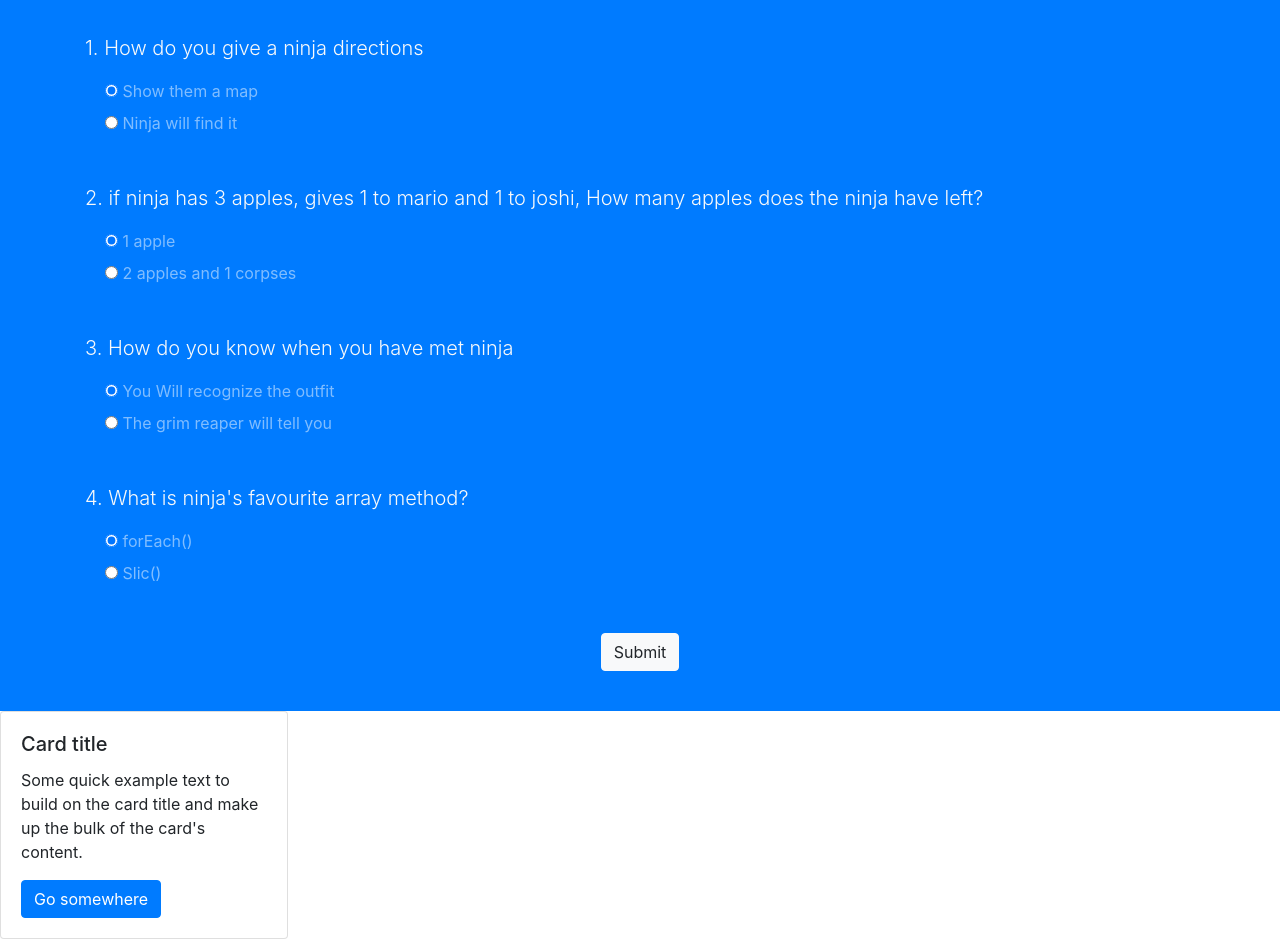
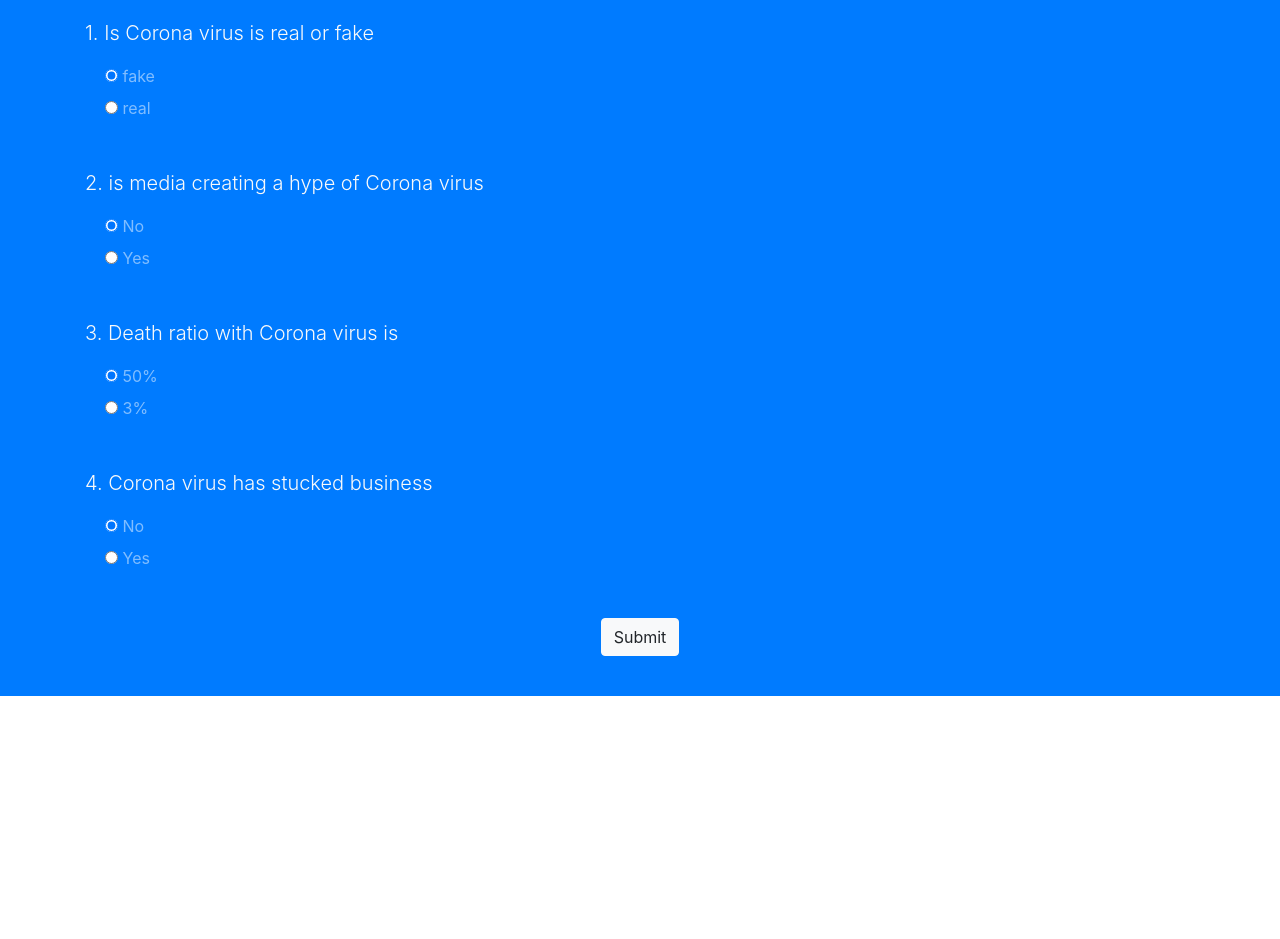
Before and after one commit to SikandarMehmood/hashir.github.io, a plain HTML site: page index.html in a window 1280 px wide. Shown: the part 292-1231 px from the top of the page. After the commit the page ends 988 px from the top, so only its background shows below. Drawn offline with nearby package versions, Linux system fonts and the light colour scheme.

Commit message:
updated
thanks

```diff
--- a/app.js
+++ b/app.js
@@ -16,6 +16,37 @@ form.addEventListener('submit', e=>{
     });
     //show result
     //remove the hidden class
+    //use windows object scrollTo() with x,y coordinates to take to the top
+    scrollTo(0,0);
     result.classList.remove('d-none');
-    result.querySelector('span').textContent = `${userScore}%`;
+
+
+    let output=0;
+    const stopTimer = setInterval(() => {
+        result.querySelector('span').textContent = `${output}%`;
+        if(output === userScore){
+            clearInterval(stopTimer);
+        }else{
+            output++;
+        }
+    }, 10);
+
 });
+
+
+
+//interval and animating the numbers
+//keep in mind to stop this function as it keeps going .....
+
+
+// let i=0;
+// const stopTimer = setInterval(() => {
+//     console.log('hello');
+
+//     i++;
+//     if(i===5){
+//         clearInterval(stopTimer);
+//         console.log('stopped!!! :)');
+//     }
+
+// }, 100);
--- a/index.html
+++ b/index.html
@@ -10,77 +10,73 @@
     <!-- top section -->
     <div class="intro py-3 bg-white text-center">
         <div class="container">
-            <h2 class="text-primary display-3 my-4">Ninja Quiz</h2>
+            <h1 class="text-primary display-3 my-4">Corona Virus Quiz</h1>
         </div>
     </div>
 
     <!--Result Section  "d-none" this is display none. it blocks the dispaly-->
     <div class="result py-4 d-none bg-light text-center">
         <div class="container lead">
-            <p>You are
+            <p>Your Score is
 
                 <span class="text-primary display-4 p-3">0%</span>
 
-             ninja</p>
+             </p>
         </div>
     </div>
 
     <!-- Quiz Section -->
     <div class="quiz py-4 bg-primary">
         <div class="container">
-            <h2 class="my-5 text-white">on with the question...</h2>
+            <h5 class="my-5 text-white">There are 4 Question carrying of 25% score each</h5>
 
             <form class="quiz-form text-light">
                 <!-- First Question -->
                 <div class="my-5">
-                    <p class="lead font-size-nornal">1. How do you give a ninja
-                        directions</p>
+                    <p class="lead font-size-nornal">1. Is Corona virus is real or fake</p>
                     <div class="form-check my-2 text-white-50">
                         <input type="radio" name="q1" value="A" checked>
-                        <label class="form-check-label">Show them a map</label>
+                        <label class="form-check-label">fake</label>
                     </div>
                     <div class="form-check my-2 text-white-50">
                         <input type="radio" name="q1" value="B">
-                        <label class="form-check-label">Ninja will find it</label>
+                        <label class="form-check-label">real</label>
                     </div>
                 </div>
                 <!-- Second Question -->
                 <div class="my-5">
-                    <p class="lead font-size-nornal">2. if ninja has 3 apples, gives 1 to mario
-                        and 1 to joshi, How many apples does the ninja have left?</p>
+                    <p class="lead font-size-nornal">2. is media creating a hype of Corona virus</p>
                     <div class="form-check my-2 text-white-50">
                         <input type="radio" name="q2" value="A" checked>
-                        <label class="form-check-label">1 apple</label>
+                        <label class="form-check-label">No</label>
                     </div>
                     <div class="form-check my-2 text-white-50">
                         <input type="radio" name="q2" value="B">
-                        <label class="form-check-label">2 apples and 1 corpses</label>
+                        <label class="form-check-label">Yes</label>
                     </div>
                 </div>
                 <!-- Third Question -->
                 <div class="my-5">
-                    <p class="lead font-size-nornal">3. How do you know when you
-                        have met ninja</p>
+                    <p class="lead font-size-nornal">3. Death ratio with Corona virus is</p>
                     <div class="form-check my-2 text-white-50">
                         <input type="radio" name="q3" value="A" checked>
-                        <label class="form-check-label">You Will recognize the outfit</label>
+                        <label class="form-check-label">50%</label>
                     </div>
                     <div class="form-check my-2 text-white-50">
                         <input type="radio" name="q3" value="B">
-                        <label class="form-check-label">The grim reaper will tell you</label>
+                        <label class="form-check-label">3%</label>
                     </div>
                 </div>
                 <!-- 4th Question -->
                 <div class="my-5">
-                    <p class="lead font-size-nornal">4. What is ninja's favourite
-                        array method?</p>
+                    <p class="lead font-size-nornal">4. Corona virus has stucked business</p>
                     <div class="form-check my-2 text-white-50">
                         <input type="radio" name="q4" value="A" checked>
-                        <label class="form-check-label">forEach()</label>
+                        <label class="form-check-label">No</label>
                     </div>
                     <div class="form-check my-2 text-white-50">
                         <input type="radio" name="q4" value="B">
-                        <label class="form-check-label">Slic()</label>
+                        <label class="form-check-label">Yes</label>
                     </div>
                 </div>
                 <!-- Create a button to submit the result -->
@@ -93,14 +89,14 @@
 
     <!-- bootstrap card -->
 
-    <div class="card" style="width: 18rem;">
-        <!-- <img src="..." class="card-img-top" alt="..."> -->
+    <!-- <div class="card" style="width: 18rem;">
+         <img src="..." class="card-img-top" alt="...">
         <div class="card-body">
           <h5 class="card-title">Card title</h5>
           <p class="card-text">Some quick example text to build on the card title and make up the bulk of the card's content.</p>
           <a href="#" class="btn btn-primary">Go somewhere</a>
         </div>
-    </div>
+    </div> -->
 
     <script src="app.js"></script>
 </body>
```
